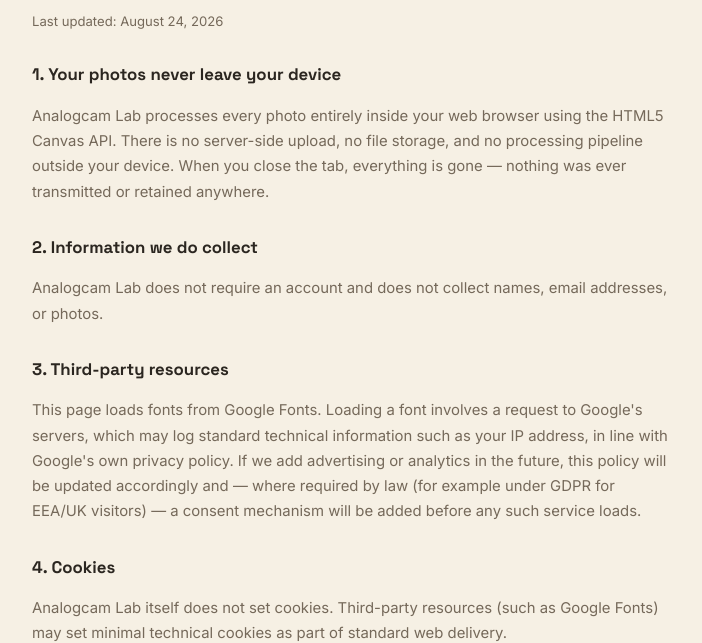
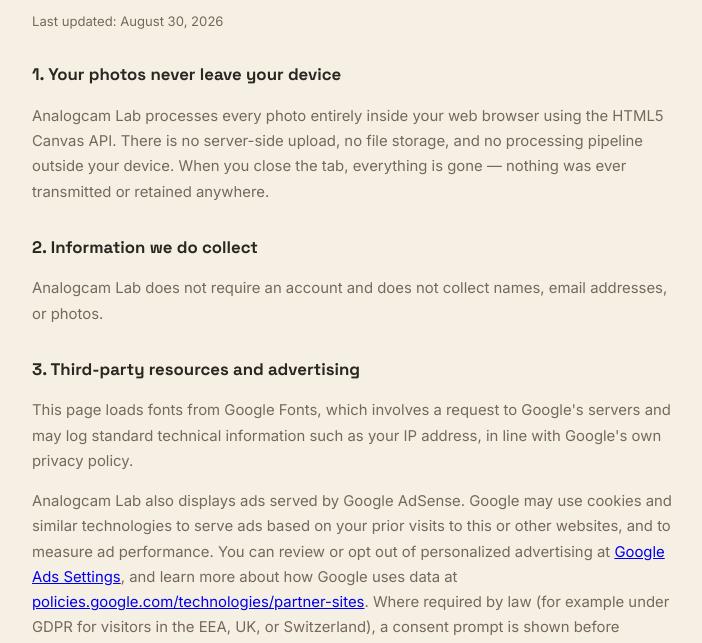
Before and after one commit to jayondev/analogcam, a plain HTML site: page privacy.html in a window 1280 px wide. Shown: the part 162-805 px from the top of the page, without its empty margins (288-990 px from the left). Drawn offline with Linux system fonts and the light colour scheme.

Commit message:
Add Google AdSense integration: script, ads.txt, privacy policy update

```diff
--- a/privacy.html
+++ b/privacy.html
@@ -28,7 +28,7 @@
 <div class="wrap">
   <header><a class="logo" href="/"><span class="dot"></span>ANALOGCAM LAB</a></header>
   <h1>Privacy Policy</h1>
-  <p class="updated">Last updated: August 24, 2026</p>
+  <p class="updated">Last updated: August 30, 2026</p>
 
   <h2>1. Your photos never leave your device</h2>
   <p>Analogcam Lab processes every photo entirely inside your web browser using the HTML5 Canvas API. There is no server-side upload, no file storage, and no processing pipeline outside your device. When you close the tab, everything is gone — nothing was ever transmitted or retained anywhere.</p>
@@ -36,11 +36,12 @@
   <h2>2. Information we do collect</h2>
   <p>Analogcam Lab does not require an account and does not collect names, email addresses, or photos.</p>
 
-  <h2>3. Third-party resources</h2>
-  <p>This page loads fonts from Google Fonts. Loading a font involves a request to Google's servers, which may log standard technical information such as your IP address, in line with Google's own privacy policy. If we add advertising or analytics in the future, this policy will be updated accordingly and — where required by law (for example under GDPR for EEA/UK visitors) — a consent mechanism will be added before any such service loads.</p>
+  <h2>3. Third-party resources and advertising</h2>
+  <p>This page loads fonts from Google Fonts, which involves a request to Google's servers and may log standard technical information such as your IP address, in line with Google's own privacy policy.</p>
+  <p>Analogcam Lab also displays ads served by Google AdSense. Google may use cookies and similar technologies to serve ads based on your prior visits to this or other websites, and to measure ad performance. You can review or opt out of personalized advertising at <a href="https://adssettings.google.com" target="_blank" rel="noopener">Google Ads Settings</a>, and learn more about how Google uses data at <a href="https://policies.google.com/technologies/partner-sites" target="_blank" rel="noopener">policies.google.com/technologies/partner-sites</a>. Where required by law (for example under GDPR for visitors in the EEA, UK, or Switzerland), a consent prompt is shown before personalized ads are served.</p>
 
   <h2>4. Cookies</h2>
-  <p>Analogcam Lab itself does not set cookies. Third-party resources (such as Google Fonts) may set minimal technical cookies as part of standard web delivery.</p>
+  <p>Analogcam Lab itself does not set cookies related to the photo tools. Google AdSense and Google Fonts, as third-party services, may set cookies as described above and in line with standard web delivery.</p>
 
   <h2>5. Children's privacy</h2>
   <p>Analogcam Lab is not directed at children under 13 (or the relevant minimum age in your country) and we do not knowingly collect any personal information from children, consistent with the fact that we do not collect personal information from any user.</p>
```
Also changed, not shown: es/index.html (+1 -0 lines), fr/index.html (+1 -0 lines), index.html (+1 -0 lines), ja/index.html (+1 -0 lines), ko/index.html (+1 -0 lines), ads.txt (added).
